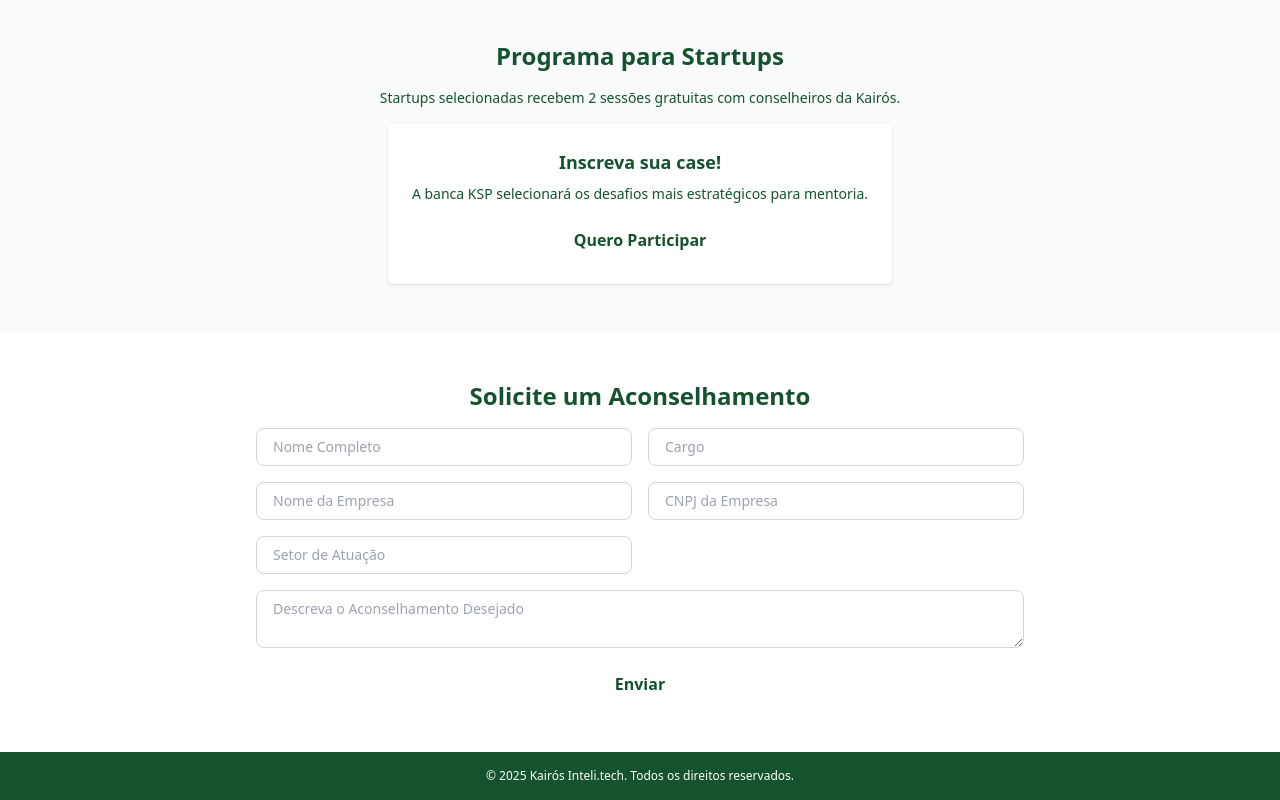
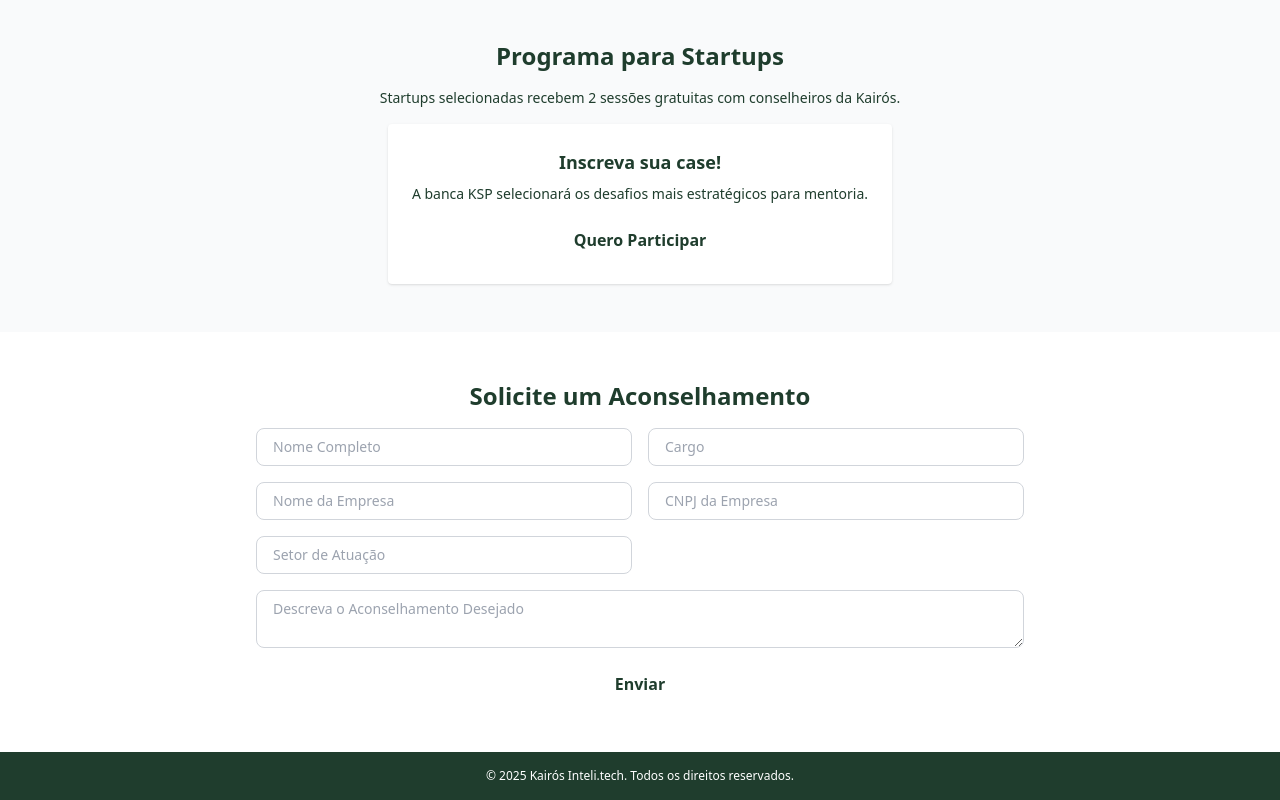
Before and after one commit to polarineto/kairos-site, a Next.js app: page / in a window 1280 px wide. Shown: the part 1204-2004 px from the top of the page. Built offline with nearby package versions, Linux system fonts and the light colour scheme.

Commit message:
Update tailwind.config.js

```diff
--- a/tailwind.config.js
+++ b/tailwind.config.js
@@ -1,14 +1,17 @@
 /** @type {import('tailwindcss').Config} */
 module.exports = {
   content: [
-    './app/**/*.{js,ts,jsx,tsx}',
-    './components/**/*.{js,ts,jsx,tsx}',
+    "./app/**/*.{js,ts,jsx,tsx}",
+    "./components/**/*.{js,ts,jsx,tsx}",
   ],
   theme: {
     extend: {
       colors: {
-        olive: '#264626',
-        gold: '#bfa144',
+        gold: "#bfa144",
+        olive: "#395144",
+        green: {
+          900: "#1f3d2d", // Verde escuro institucional
+        },
       },
     },
   },
```
